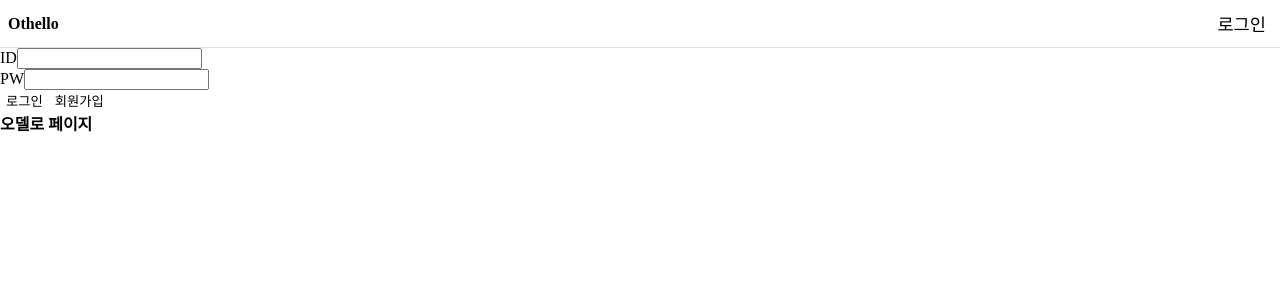
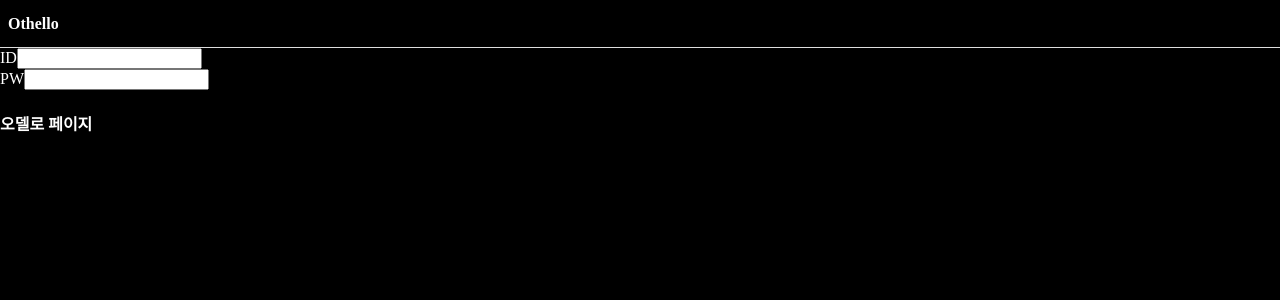
Before and after one commit to Hwirin-Kim/ohello_front, a React (Create React App) app: page / in a window 1280 px wide. Shown: the top 300 px of the page. Built offline with nearby package versions, Linux system fonts and the light colour scheme; no server answers.

Commit message:
feat : 보드판 UI 구성

```diff
--- a/src/App.tsx
+++ b/src/App.tsx
@@ -1,5 +1,7 @@
+import { ThemeProvider } from "styled-components";
 import { useUserContext } from "./context/UserContext";
 import Router from "./router/Router";
+import { theme } from "./styles/theme";
 
 function App() {
   const { isLoading } = useUserContext();
@@ -8,7 +10,11 @@ function App() {
     return <div>회원 정보 받아오는 중...</div>;
   }
 
-  return <Router />;
+  return (
+    <ThemeProvider theme={theme}>
+      <Router />
+    </ThemeProvider>
+  );
 }
 
 export default App;
--- a/src/components/Cell.tsx
+++ b/src/components/Cell.tsx
@@ -1,4 +1,4 @@
-import { styled } from "styled-components";
+import styled, { css } from "styled-components";
 type Props = {
   color: string | undefined;
 
@@ -12,7 +12,8 @@ const StCellContainer = styled.div<{ color?: string }>`
   display: table-cell;
   width: 4rem;
   height: 4rem;
-  border: 1px solid;
+  border: 1px solid #fff;
+  box-shadow: ${({ theme }) => theme.border.shadow};
   text-align: center; /* 수평 가운데 정렬 */
   vertical-align: middle; /* 수직 가운데 정렬 */
   font-size: 3rem;
--- a/src/components/CurrentTurn.tsx
+++ b/src/components/CurrentTurn.tsx
@@ -4,14 +4,23 @@ import styled from "styled-components";
 
 type Props = {
   currentTurn: CellType;
+  myColor: CellType;
 };
-export default function CurrentTurn({ currentTurn }: Props) {
+export default function CurrentTurn({ currentTurn, myColor }: Props) {
   const stone = currentTurn === "black" ? "⚫️" : "⚪️";
+  const isMyTurn = currentTurn === myColor;
 
   return (
     <StContainer>
-      <StStone>{stone}</StStone>
-      <StText>{currentTurn}돌의 턴 입니다.</StText>
+      <StStone>
+        {myColor === "black"
+          ? "당신은 ⚫️ 흑돌 입니다."
+          : "당신은 ⚪️ 백돌 입니다."}
+      </StStone>
+      <StText>
+        {stone}
+        {isMyTurn ? "본인 턴입니다." : "상대의 턴입니다."}
+      </StText>
     </StContainer>
   );
 }
--- a/src/components/Opponent.tsx
+++ /dev/null
@@ -1,37 +0,0 @@
-import React from "react";
-import { styled } from "styled-components";
-export type SimpleUser = {
-  username: string;
-  nickname: string;
-};
-type Props = {
-  opponent: SimpleUser | undefined;
-};
-export default function Opponent({ opponent }: Props) {
-  return (
-    <StContainer>
-      {opponent ? (
-        <>
-          <StNick>{opponent.nickname}</StNick>
-          <StReady>{opponent ? "준비완료" : "대기중"}</StReady>
-        </>
-      ) : (
-        <StNick>상대가 없습니다.</StNick>
-      )}
-    </StContainer>
-  );
-}
-
-const StContainer = styled.section`
-  width: 20rem;
-  display: flex;
-  justify-content: center;
-  align-items: center;
-  border: 1px solid black;
-  gap: 1rem;
-  padding: 0.3rem 1rem;
-`;
-
-const StNick = styled.span``;
-const StVictory = styled.span``;
-const StReady = styled.span``;
--- a/src/components/PlayGame.tsx
+++ b/src/components/PlayGame.tsx
@@ -124,7 +124,7 @@ export default function PlayGame({
 
   return (
     <StArticle>
-      <ScoreBoard count={count} turn={currentTurn} />
+      <ScoreBoard count={count} />
       <StMatrix>
         {matrix.map((row, index) => {
           return (
@@ -146,4 +146,5 @@ const StArticle = styled.article``;
 const StMatrix = styled.div`
   display: table;
   border-collapse: collapse;
+  background-color: #242424ea;
 `;
--- /dev/null
+++ b/src/components/ProfileCard.tsx
@@ -0,0 +1,56 @@
+import React from "react";
+import styled from "styled-components";
+import { SimpleUser } from "../types";
+
+type Props = {
+  userInfo: SimpleUser | undefined;
+  isMe?: boolean;
+};
+
+export default function ProfileCard({ userInfo }: Props) {
+  return (
+    <StContainer>
+      {userInfo ? (
+        <>
+          <StInfoWrap>
+            <StNickname>{userInfo.nickname}</StNickname>
+            <StStatus>{userInfo.isReady ? "대기중" : "준비완료"}</StStatus>
+          </StInfoWrap>
+          <StStoneColor>
+            {userInfo.stoneColor === "black" ? "⚫️" : "⚪️"}
+          </StStoneColor>
+        </>
+      ) : (
+        <StNoneUser>유저가 없습니다.</StNoneUser>
+      )}
+    </StContainer>
+  );
+}
+
+const StContainer = styled.div`
+  width: 190px;
+  height: 90px;
+  border-radius: 20px;
+  border: 1px solid #dddddd;
+  padding: 10px;
+  display: flex;
+  justify-content: space-between;
+  align-items: center;
+  gap: 15px;
+`;
+
+const StInfoWrap = styled.div``;
+
+const StNickname = styled.p`
+  font-size: 1.3rem;
+`;
+const StStatus = styled.div`
+  font-size: 1.2rem;
+`;
+const StStoneColor = styled.p`
+  font-size: 2rem;
+`;
+
+const StNoneUser = styled.p``;
+
+const StIsMe = styled.div``;
--- /dev/null
+++ b/src/components/RoomButtonBox.tsx
@@ -0,0 +1,40 @@
+import React from "react";
+import styled, { css } from "styled-components";
+
+type Props = {
+  isReady: boolean;
+  isOwner: boolean;
+
+  onLeaveRoomHandler: () => void;
+  onReadyHandler: () => void;
+  onGameStartHandler: () => void;
+};
+
+export default function RoomButtonBox({
+  isReady,
+  isOwner,
+
+  onGameStartHandler,
+  onLeaveRoomHandler,
+  onReadyHandler,
+}: Props) {
+  return (
+    <StContainer>
+      {isOwner && <StButton onClick={onGameStartHandler}>게임시작</StButton>}
+      <StButton onClick={onReadyHandler}>
+        {isReady ? "준비완료" : "준비하기"}
+      </StButton>
+      <StButton onClick={onLeaveRoomHandler}>방나가기</StButton>
+    </StContainer>
+  );
+}
+
+const StContainer = styled.div``;
+const StButton = styled.button`
+  color: #fff;
+  text-shadow: ${({ theme }) => theme.text.shadow};
+  border: 1px solid #fff;
+  border-radius: 2rem;
+  padding: 0.4em;
+  box-shadow: ${({ theme }) => theme.border.shadow};
+`;
--- a/src/components/ScoreBoard.tsx
+++ b/src/components/ScoreBoard.tsx
@@ -1,15 +1,15 @@
 import React from "react";
 import { styled } from "styled-components";
+import { CellType } from "../types";
 
 type Props = {
   count: { white: number; black: number };
-  turn: string;
 };
-export default function ScoreBoard({ count, turn }: Props) {
+export default function ScoreBoard({ count }: Props) {
   return (
     <StSection>
       <StH1>Score Board</StH1>
-      <StTurn>{turn} 의 차례</StTurn>
+
       <StScoreContainer>
         <StScore>{`⚪️ : ${count.white}`}</StScore>
         <StScore>{`⚫️ : ${count.black}`}</StScore>
@@ -19,6 +19,6 @@ export default function ScoreBoard({ count, turn }: Props) {
 }
 const StSection = styled.section``;
 const StH1 = styled.h1``;
-const StTurn = styled.p``;
+
 const StScoreContainer = styled.div``;
 const StScore = styled.p``;
--- a/src/pages/GameRoomPage.tsx
+++ b/src/pages/GameRoomPage.tsx
@@ -1,12 +1,15 @@
 import { useEffect, useState } from "react";
-import { useLocation, useNavigate, useParams } from "react-router-dom";
+import { useNavigate, useParams } from "react-router-dom";
 import Chat from "../components/Chat";
 import PlayGame from "../components/PlayGame";
-import Opponent, { SimpleUser } from "../components/Opponent";
+
 import { useSocket } from "../context/SocketContext";
 import { useUserContext } from "../context/UserContext";
-import { CellType, RoomInfo, UserInfo } from "../types";
+import { CellType, RoomInfo, SimpleUser } from "../types";
 import CurrentTurn from "../components/CurrentTurn";
+import ProfileCard from "../components/ProfileCard";
+import styled from "styled-components";
+import RoomButtonBox from "../components/RoomButtonBox";
 
 export default function GameRoomPage() {
   const socket = useSocket();
@@ -17,6 +20,7 @@ export default function GameRoomPage() {
   const [room, setRoom] = useState<RoomInfo | null>();
   const [isOwner, setIsOwner] = useState(false);
   const [opponent, setOpponent] = useState<SimpleUser | undefined>();
+  const [myInfo, setMyInfo] = useState<SimpleUser | undefined>();
   const [currentTurn, setCurrentTurn] = useState<CellType>("black");
   const [timer, setTimer] = useState(0);
   const [myColor, setMyColor] = useState<CellType>("black");
@@ -33,11 +37,15 @@ export default function GameRoomPage() {
   };
 
   const onGameStartHandler = () => {
+    if (room?.roomStatus === "waiting") {
+      alert("아직 대기중인 사용자가 있습니다.");
+      return;
+    }
+    if (room?.roomStatus === "playing") {
+      alert("이미 게임중입니다!");
+      return;
+    }
     if (socket) socket.emit("game_start", roomId);
-  };
-
-  const onPlacedStoneHandler = () => {
-    if (socket) socket.emit("placed_stone", roomId);
   };
 
   //상대방 정보 가져오기
@@ -51,6 +59,16 @@ export default function GameRoomPage() {
       setOpponent(opponent);
     } else {
       setOpponent(undefined);
+    }
+  }, [room]);
+
+  useEffect(() => {
+    if (room) {
+      const users = room.users;
+      const myInfo = users.find((user) => user.username === userInfo.username);
+      setMyInfo(myInfo);
+    } else {
+      setMyInfo(undefined);
     }
   }, [room]);
 
@@ -102,21 +120,20 @@ export default function GameRoomPage() {
   }, [roomId, socket]);
 
   return (
-    <div>
+    <StContainer>
       <h1>{timer}</h1>
-      <h1>{myColor}</h1>
-      <button onClick={onPlacedStoneHandler}>턴넘기기버튼</button>
-      <button onClick={onReadyHandler}>
-        {ready ? "준비완료" : "준비하기"}
-      </button>
-      {isOwner && room?.roomStatus !== "playing" && (
-        <button onClick={onGameStartHandler}>
-          {room && room.roomStatus === "ready" ? "게임시작" : "유저 대기중"}
-        </button>
-      )}
-      <button onClick={onLeaveRoomHandler}>방나가기</button>
-      <CurrentTurn currentTurn={currentTurn} />
-      <Opponent opponent={opponent} />
+
+      <StProfileWrap>
+        <ProfileCard userInfo={myInfo} isMe />
+        <ProfileCard userInfo={opponent} />
+      </StProfileWrap>
+      <RoomButtonBox
+        isReady={ready}
+        isOwner={isOwner}
+        onGameStartHandler={onGameStartHandler}
+        onLeaveRoomHandler={onLeaveRoomHandler}
+        onReadyHandler={onReadyHandler}
+      />
       <PlayGame
         currentTurn={currentTurn}
         myColor={myColor}
@@ -124,6 +141,20 @@ export default function GameRoomPage() {
         roomStatus={room?.roomStatus}
       />
       <Chat />
-    </div>
+    </StContainer>
   );
 }
+const StContainer = styled.section`
+  padding: 10px;
+  display: flex;
+  flex-direction: column;
+  align-items: center;
+  @media (min-width: 1024px) {
+    flex-direction: row;
+  }
+`;
+
+const StProfileWrap = styled.div`
+  display: flex;
+  gap: 10px;
+`;
--- a/src/styles/GlobalStyles.ts
+++ b/src/styles/GlobalStyles.ts
@@ -18,6 +18,8 @@ const GlobalStyles = createGlobalStyle`
         vertical-align: baseline;
     }
     body{
+        background-color: black;
+        color:white;
 
     }
     ol, ul{
@@ -28,6 +30,9 @@ const GlobalStyles = createGlobalStyle`
         background: transparent;
         cursor: pointer;
     }
+    html {
+
+    }
 `;
 
 export default GlobalStyles;
--- /dev/null
+++ b/src/styles/theme.ts
@@ -0,0 +1,13 @@
+const text = {
+  shadow:
+    "0 0 7px #fff, 0 0 10px #fff, 0 0 21px #fff, 0 0 42px #0fa, 0 0 82px #0fa, 0 0 92px #0fa, 0 0 102px #0fa, 0 0 151px #0fa",
+  color: "#fff",
+};
+const border = {
+  shadow:
+    "0 0 0.1rem #fff, 0 0 0.2rem #fff, 0 0 1.5rem #bc13fe, 0 0 0.5rem #bc13fe, 0 0 1rem #bc13fe, inset 0 0 1rem #bc13fe",
+
+  thin_shadow: "0, 0, 0, 0 0 0.5rem #0fa, 0 0 1rem #0fa",
+};
+
+export const theme = { text, border };
--- a/src/types.ts
+++ b/src/types.ts
@@ -84,4 +84,6 @@ export type AuthResponse = {
 export type SimpleUser = {
   username: string;
   nickname: string;
+  isReady: boolean;
+  stoneColor: CellType;
 };
```
